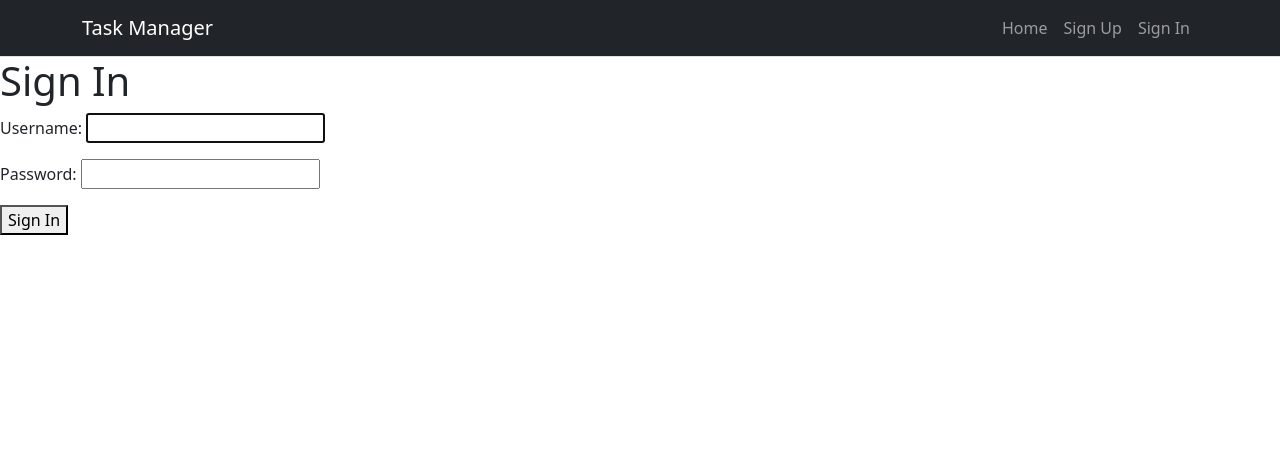
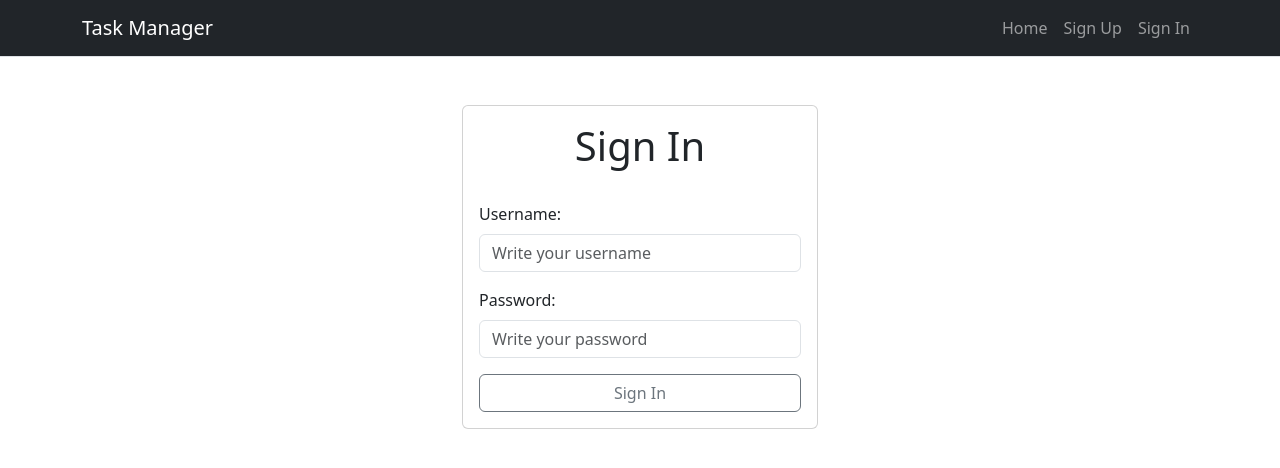
Before and after one commit to HelberthGM/task_manager, a Django app: page /signin/ in a window 1280 px wide. Shown: the top 468 px of the page. Run offline with Django 5.2, Linux system fonts and the light colour scheme.

Commit message:
add styles to sign in

```diff
--- a/tasks/templates/signin.html
+++ b/tasks/templates/signin.html
@@ -1,15 +1,32 @@
 {% extends "base.html" %}
 
 {% block content %}
-
-<h1>Sign In</h1>
-{{ error }}
-<form action="" method="post">
-    {% csrf_token %}
-    {{form.as_p}}
-    <button>
-        Sign In
-    </button>
-</form>
+<main class="container">
+    <div class="row">
+        <section class="col-md-4 offset-md-4 mt-5">
+            <form action="" method="post" class="card card-body">
+                {% csrf_token %}
+                <h1 class="text-center">Sign In</h1>
+                <br>
+                {{error}}
+                {% csrf_token %}
+                <!-- {{form}} -->
+                <div class="mb-3">
+                    <label for="username" class="form-label">Username:</label>
+                    <input type="text" name="username" class="form-control" placeholder="Write your username" id="username"
+                        required>
+                </div>
+                <div class="mb-3">
+                    <label for="password" class="form-label">Password:</label>
+                    <input type="password" name="password" class="form-control" placeholder="Write your password"
+                        id="password" required>
+                </div>
+                <button class="btn btn-outline-secondary">
+                    Sign In
+                </button>
+            </form>
+        </section>
+    </div>
+</main>
 
 {% endblock %}
```
